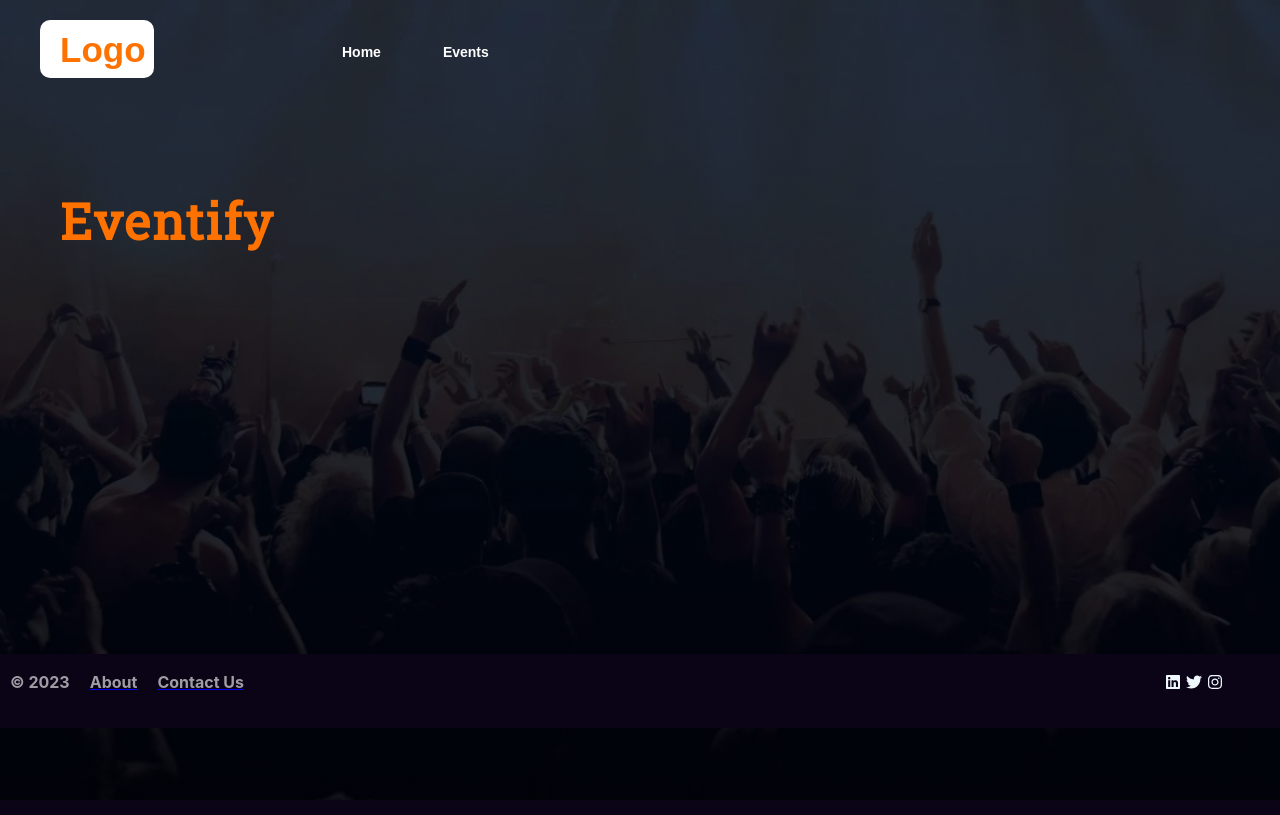
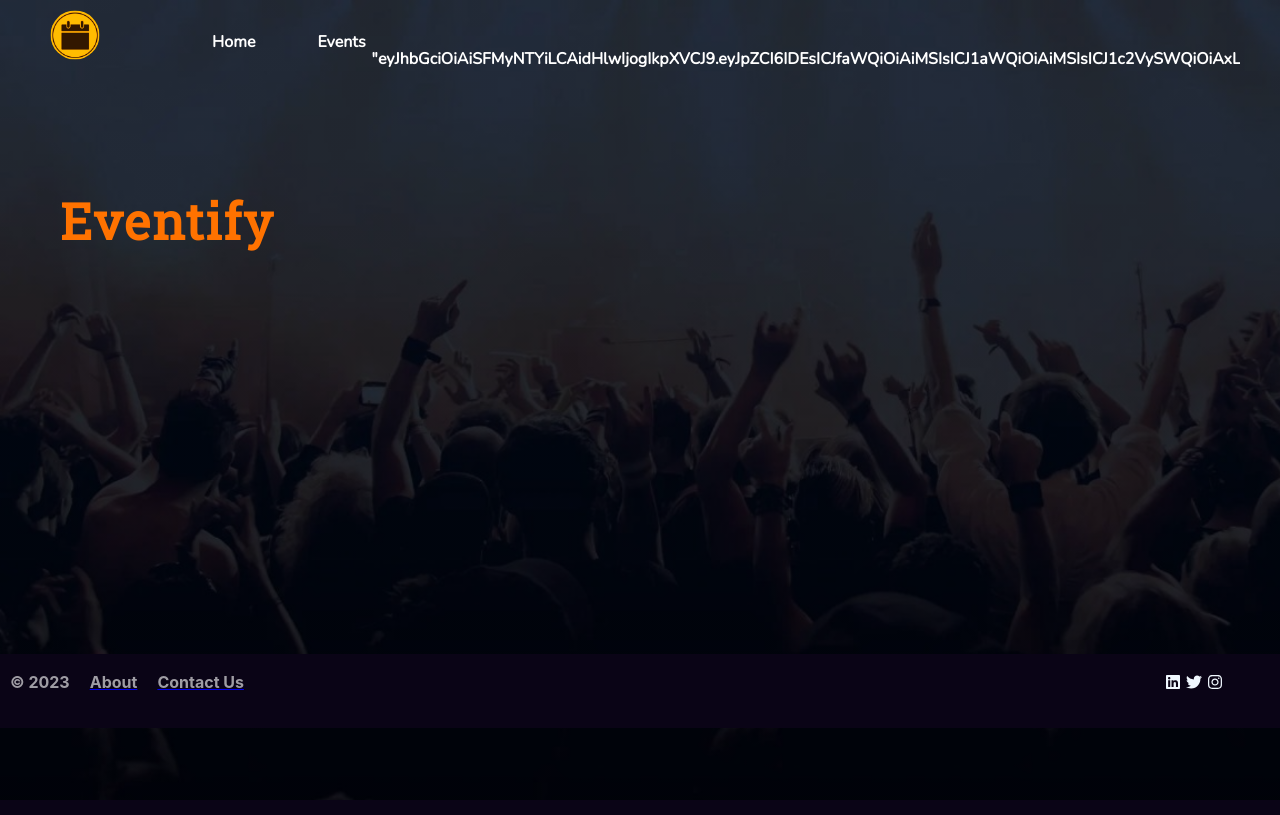
Before and after one commit to SmritiVM/Event-Management-System, a React (Create React App) app in the folder frontend/: page /#/ in a window 1280 px wide. Built offline with nearby package versions, Linux system fonts and the light colour scheme; sample sign-in values are in the browser's storage.

Commit message:
Add logo and change alignment + font

```diff
--- a/frontend/src/components/Navbar/Navbar.css
+++ b/frontend/src/components/Navbar/Navbar.css
@@ -6,25 +6,21 @@
     margin: auto;
 }
 
-.icon{
-    width: 200px;
+.navbar-header{
+    width: 100%;
+}
+
+.logo{
+    scale: 0.7;
     float: left;
     height: 70px;
-
-}
-.logo{
-    color: #ff7200;
-    font-size: 35px;
-    font-family: Arial;
-    padding-left: 20px;
-    float: left;
-    padding-top: 10px;
-    margin-top: 20px;
+    filter: saturate(180%);
+    border-radius: 50px;
 }
 .menu{
-    width: 400px;
     float: left;
     height: 70px;
+    width: fit-content;
 }
 
 ul{
@@ -37,48 +33,56 @@ ul{
 ul li{
     list-style: none;
     margin-left: 62px;
-    margin-top: 27px;
-    font-size: 14px;
+    margin-top: 15px;
+    font-size: 16px;
+
+
 }
 
 ul li a{
     text-decoration: none;
     color: #fff;
-    font-family: Arial;
+    font-family: 'Nunito';
     font-weight: bold;
     transition: 0.4s ease-in-out;
+
 }
 
 ul li a:hover{
     color: #ff7200;
 }
 
-.usericon {
-    margin-left: 500px;
+.usericon{
     margin-top: 25px;
     scale: 2;
     padding-right: 10px;
 
 }
 
+.admin{
+    margin-left: 400px;
+}
+
+.user{
+    margin-left: 750px;
+}
+
 .dropdown {
-    float: left;
     overflow: hidden;
 }
 
 .dropdown .dropbtn {
-    font-size: 14px;
+    font-size: 16px;
     border: none;
     outline: none;
     color: white;
     padding-bottom: 10px;
     background-color: inherit;
-    font-family: Arial;
+    font-family: 'Nunito';
     font-weight: bold;
   }
 
 .dropdown-content {
-    margin-left: 500px;
     display: none;
     position: absolute;
     background-color: #292626;
--- a/frontend/src/components/Navbar/Navbar.js
+++ b/frontend/src/components/Navbar/Navbar.js
@@ -2,6 +2,7 @@ import { useState, useEffect } from "react";
 import {Link} from "react-router-dom";
 
 import {BiSolidUserCircle} from "react-icons/bi";
+import Logo from "../../assets/logo_circle.jpg";
 
 import "./Navbar.css";
 
@@ -22,14 +23,12 @@ export default function Navbar(props){
 
     if (user === "admin"){
         return(
-            <nav class="navbar">
-                <div class="icon">
-                <h2 class="logo">Logo</h2>
-                </div>
+            <nav class="navbar navbar-expand-lg">
+                <div class = "container-fluid box">
+                <img className = "logo" src = {Logo}></img>
                 <div class="menu">
                     <ul>
                     <li><Link to = "/">Home</Link></li>
-                    {/* <li><Link to = "#">About</Link></li> */}
                     <li><Link to = "/view-event">View Events</Link></li>
                     <li><Link to = "/create-event">Create Event</Link></li>
                     <li><Link to = "/view-user">View Users</Link></li>
@@ -37,62 +36,58 @@ export default function Navbar(props){
                 </div>
                 <div class = "dropdown">
                     <button class = "dropbtn">
-                        <BiSolidUserCircle className="usericon"/>
+                        <BiSolidUserCircle className="usericon admin"/>
                         {user}
                     </button>
-                    <div class = "dropdown-content">
+                    <div class = "dropdown-content admin">
                         <Link to = "/" onClick={logout}>Logout</Link>
                     </div>
 
                 </div>
-
+            </div>
             </nav>
         )
     }
 
     else if(user){
         return(
-            <nav class="navbar">
-                <div class="icon">
-                <h2 class="logo">Logo</h2>
-                </div>
+            <nav class="navbar navbar-expand-lg">
+                <div class="container-fluid box">
+                <img className = "logo" src = {Logo}></img>
                 <div class="menu">
                     <ul>
                     <li><Link to = "/">Home</Link></li>
-                    {/* <li><Link to = "#">About</Link></li> */}
                     <li><Link to = "/view-event">Events</Link></li>
                 </ul>
                 </div>
                 <div class = "dropdown">
                     <button class = "dropbtn">
-                        <BiSolidUserCircle className="usericon"/>
+                        <BiSolidUserCircle className="usericon user"/>
                         {user}
                     </button>
-                    <div class = "dropdown-content">
+                    <div class = "dropdown-content user">
                         <Link to = "/edit-profile">Edit Profile</Link>
                         <Link to = "/booked-events">Booked Events</Link>
                         <Link to = "/" onClick={logout}>Logout</Link>
                     </div>
 
                 </div>
-
+            </div>
             </nav>
         )
     }
     else{
         return(
-            <nav class="navbar">
-                <div class="icon">
-                <h2 class="logo">Logo</h2>
-                </div>
+            <nav class="navbar navbar-expand-lg">
+                <div class="container-fluid box">
+                <img className = "logo" src = {Logo}></img>
                 <div class="menu">
                     <ul>
                     <li><Link to = "/">Home</Link></li>
-                    {/* <li><Link to = "#">About</Link></li> */}
                     <li><Link to = "/contact">CONTACT US</Link></li>
                 </ul>
                 </div>
-
+                </div>
             </nav>
         )
     }
```
Also changed, not shown: frontend/src/assets/logo_circle.jpg (added).
